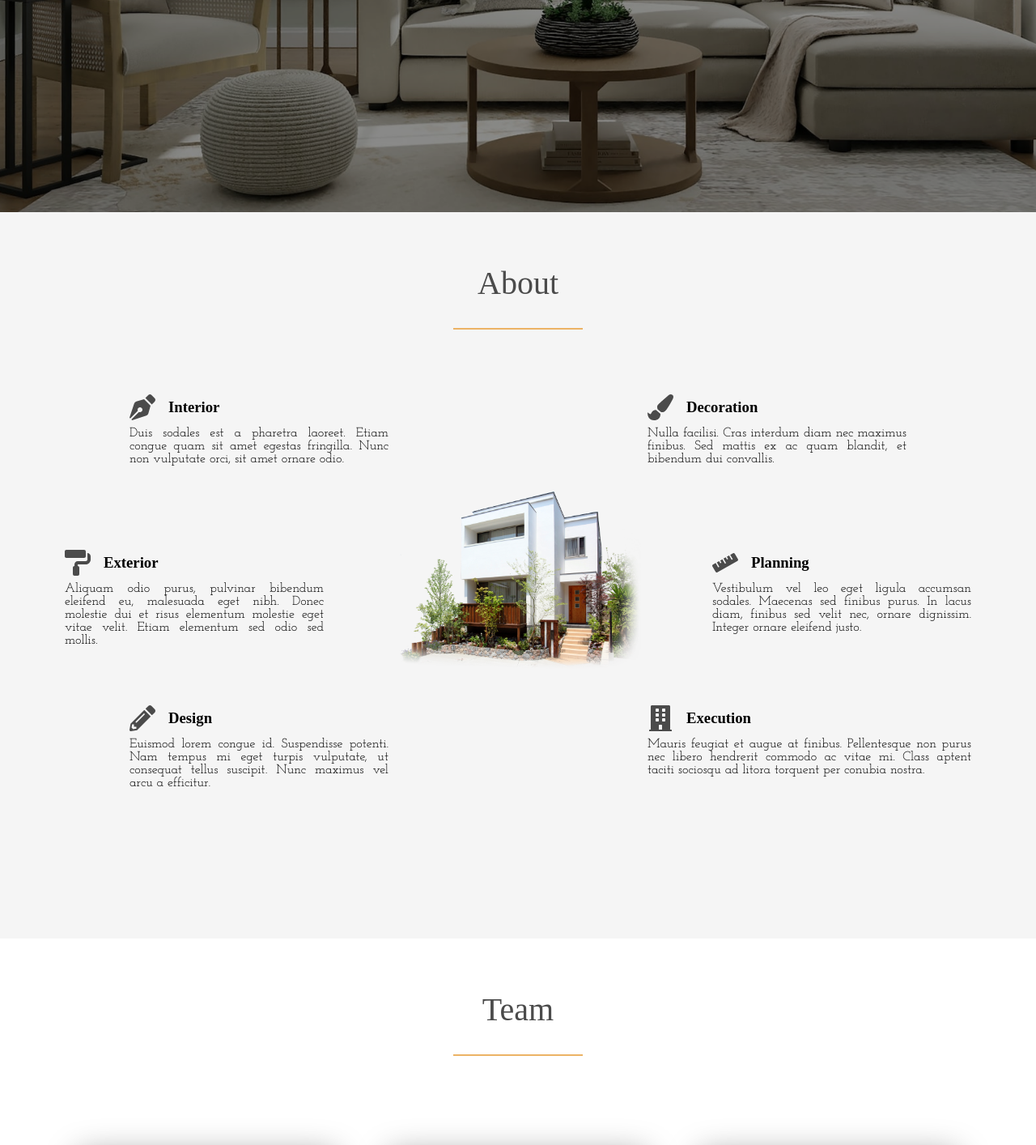
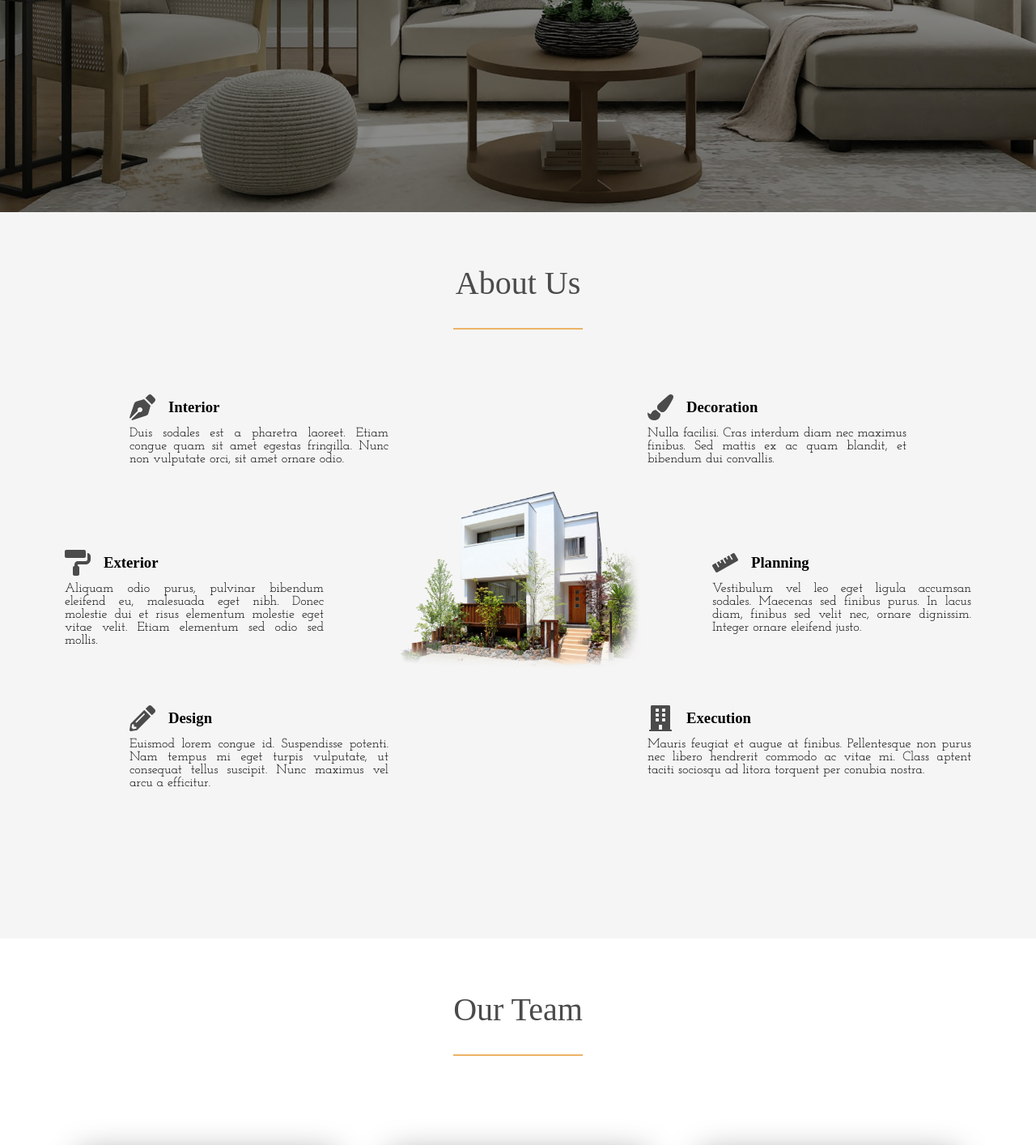
Before and after one commit to abhsyk/architect, a React (Create React App) app: page / in a window 1280 px wide. Shown: the part 538-1952 px from the top of the page at 81% size. Built offline with nearby package versions, Linux system fonts and the light colour scheme; a web font is replaced by a local one.

Commit message:
Adjustment

```diff
--- a/src/components/section/About/animations.ts
+++ b/src/components/section/About/animations.ts
@@ -7,7 +7,7 @@ export const containerAnim = {
     transition: {
       duration: 1,
       ease: 'easeOut',
-      staggerChildren: 0.3,
+      staggerChildren: 0.25,
     },
   },
 };
--- a/src/components/section/About/index.tsx
+++ b/src/components/section/About/index.tsx
@@ -35,8 +35,13 @@ const About: FC = () => {
       ref={element}
       id="about"
     >
-      <SectionHeader title="About" />
-      <Services variants={containerAnim} initial="hidden" animate="show">
+      <SectionHeader title="About Us" />
+      <Services
+        variants={containerAnim}
+        initial="hidden"
+        animate={controls}
+        ref={element}
+      >
         {/* Service items */}
         {renderServiceItems()}
         <ImageWrapper variants={serviceAnim}>
--- a/src/components/section/Hero/styles.ts
+++ b/src/components/section/Hero/styles.ts
@@ -89,6 +89,7 @@ export const Banner = styled(motion.div)`
     color: ${({ theme }) => theme.colors.white};
     text-shadow: 0 2px 5px rgba(0, 0, 0, 0.6);
     box-shadow: 0 3px 20px rgba(0, 0, 0, 0.7);
+    border-radius: 0.2rem;
     cursor: pointer;
 
     @media ${respondTo.xl} {
--- a/src/components/section/Sidebar/index.tsx
+++ b/src/components/section/Sidebar/index.tsx
@@ -36,10 +36,10 @@ const Sidebar: FC = () => {
             <span data-content="Home">Home</span>
           </Item>
           <Item onClick={() => handleLocationReplace('/#about')}>
-            <span data-content="About">About</span>
+            <span data-content="About Us">About Us</span>
           </Item>
           <Item onClick={() => handleLocationReplace('/#team')}>
-            <span data-content="Team">Team</span>
+            <span data-content="Our Team">Our Team</span>
           </Item>
           <Item onClick={() => handleLocationReplace('/#contact')}>
             <span data-content="Contact">Contact</span>
--- a/src/components/section/Team/TeamItem/index.tsx
+++ b/src/components/section/Team/TeamItem/index.tsx
@@ -12,8 +12,8 @@ type Props = {
 const TeamItem: FC<Props> = ({ name, position, description, image }) => {
   return (
     <Card
-      whileHover={{ scale: 1.05, transition: { duration: 0.4 } }}
-      whileTap={{ scale: 0.95 }}
+      whileHover={{ scale: 1.02, transition: { duration: 0.4 } }}
+      whileTap={{ scale: 0.98 }}
     >
       <ImageWrapper>
         <img src={image} alt={position} />
--- a/src/components/section/Team/index.tsx
+++ b/src/components/section/Team/index.tsx
@@ -15,22 +15,22 @@ const Team: FC = () => {
       ref={element}
       id="team"
     >
-      <SectionHeader title="Team" />
+      <SectionHeader title="Our Team" />
       <Cards>
         <TeamItem
-          name="John Smith"
+          name="Geghard Stepan"
           position="CEO"
-          description='"Lorem ipsum dolor sit amet consectetur adipisicing elit. Asperiores, impedit!"'
+          description='"Pellentesque tempor convallis bibendum. Curabitur mattis odio sed orci bibendum viverra."'
           image="images/person-1.jpg"
         />
         <TeamItem
-          name="Ann Brown"
+          name="Karine Siran"
           position="Designer"
           description='"Ut iaculis justo vitae risus bibendum vestibulum. Donec mi sapien, tempor at tortor vel."'
           image="images/person-2.jpg"
         />
         <TeamItem
-          name="Mary Doe"
+          name="Elen Anahit"
           position="Architect"
           description='"Fusce ullamcorper eu massa id rhoncus. Duis non sem ac quam tincidunt iaculis."'
           image="images/person-3.jpg"
--- a/src/hooks/useScroll.ts
+++ b/src/hooks/useScroll.ts
@@ -4,7 +4,7 @@ import { useEffect } from 'react';
 
 export const useScroll = () => {
   const controls = useAnimation();
-  const [element, view] = useInView({ threshold: 0.25 });
+  const [element, view] = useInView({ threshold: 0.2 });
 
   useEffect(() => {
     if (view) {
```
